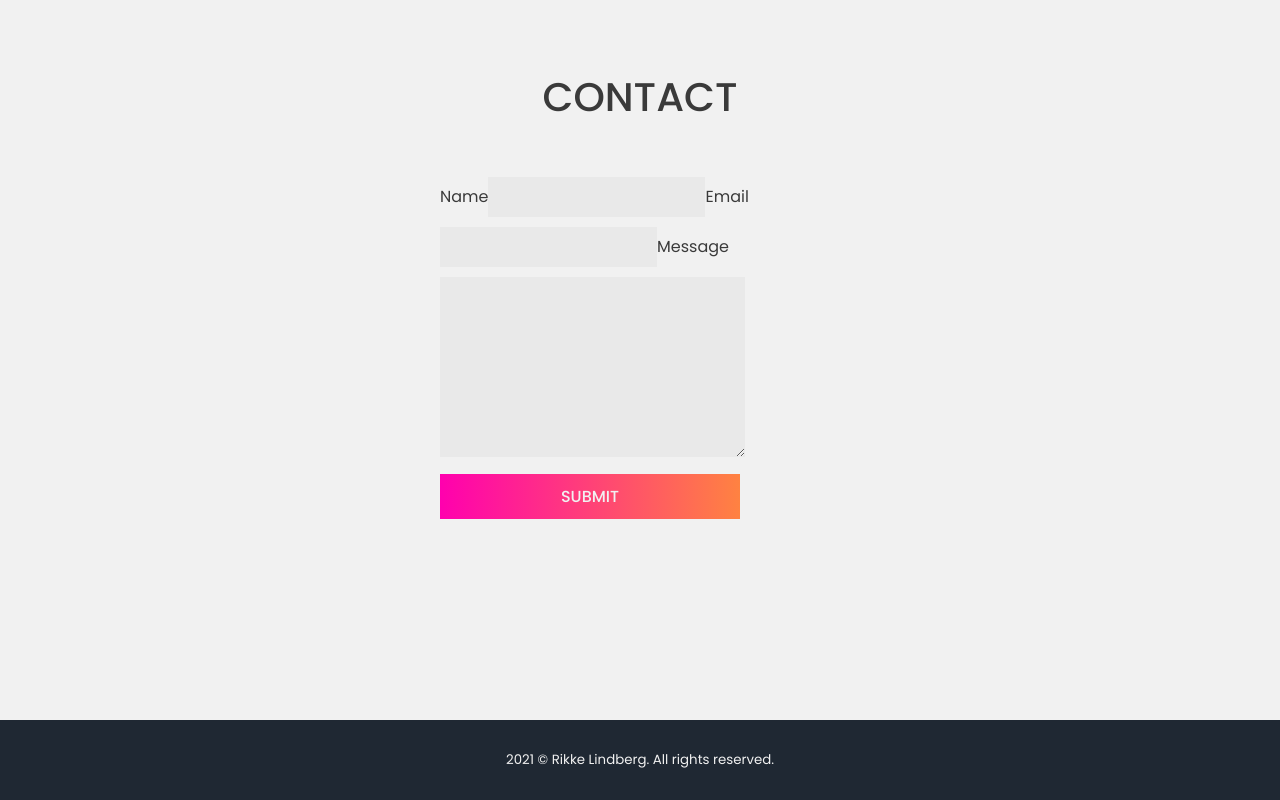
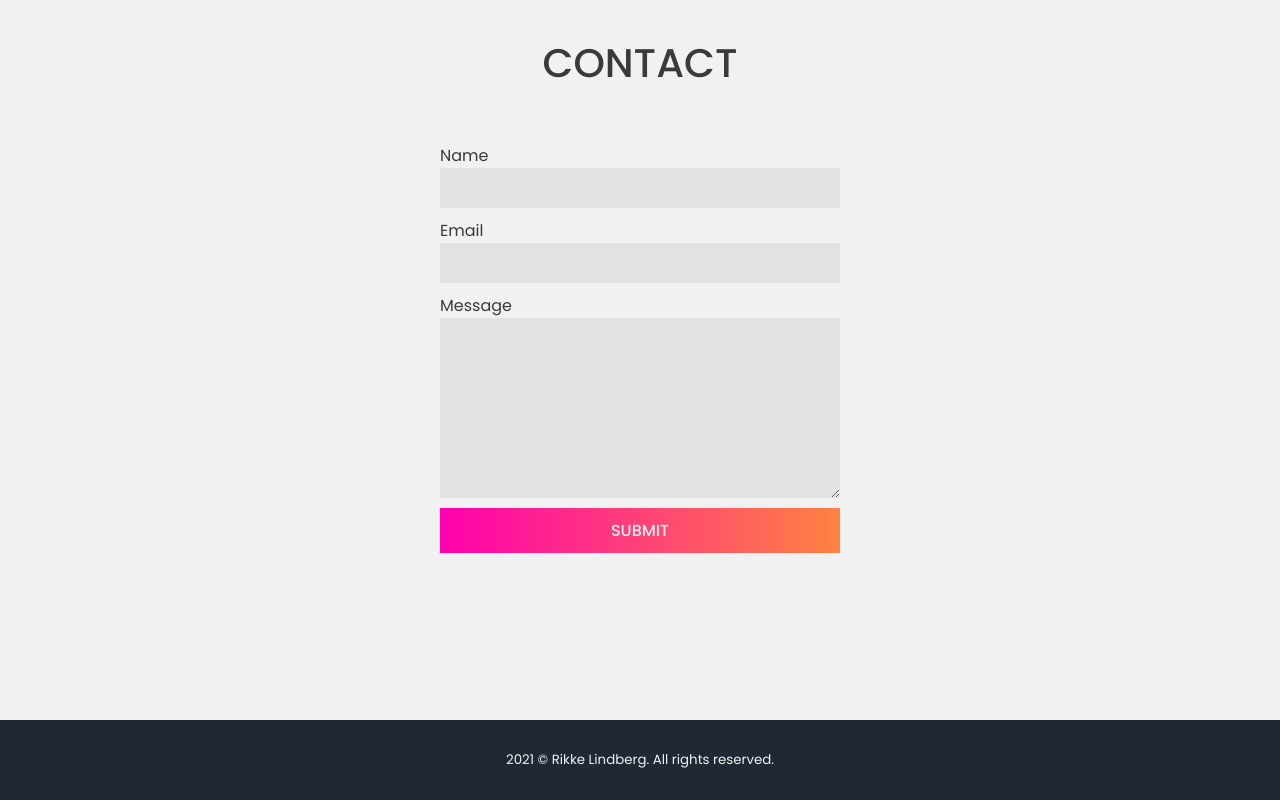
Before and after one commit to RikkeLindberg/portfolio-v2, a Next.js app: page / in a window 1280 px wide. Shown: the part 3894-4694 px from the top of the page. Built offline with nearby package versions, Linux system fonts and the light colour scheme.

Commit message:
change color on input and width on button

```diff
--- a/components/form/ContactForm.module.css
+++ b/components/form/ContactForm.module.css
@@ -1,4 +1,6 @@
 .form {
+  display: flex;
+  flex-direction: column;
   width: 100%;
   max-width: 400px;
   font-size: 1.6rem;
@@ -10,8 +12,8 @@
   height: 40px;
   margin-bottom: 1rem;
   padding: 0 0.5rem;
-  background-color: #e9e9e9;
-  color: #616161;
+  background-color: #e2e2e2;
+  color: #424242;
   border: none;
 }
 
@@ -21,13 +23,18 @@
   font-family: inherit;
   padding: 0.5rem;
   margin-bottom: 1rem;
-  background-color: #e9e9e9;
+  background-color: #e2e2e2;
+  color: #424242;
   border: none;
 }
 
 .form input:focus,
 .form textarea:focus {
   outline: 1px solid #ff00ae;
+}
+
+.form button {
+  max-width: 100%;
 }
 
 .submitMessage {
@@ -40,5 +47,10 @@
 }
 
 .error {
-  color: red;
+  background-color: #ff0055;
+  color: #f1f1f1;
+  width: 100%;
+  max-width: 400px;
+  margin-top: 3rem;
+  padding: 0 1.5rem;
 }
```
